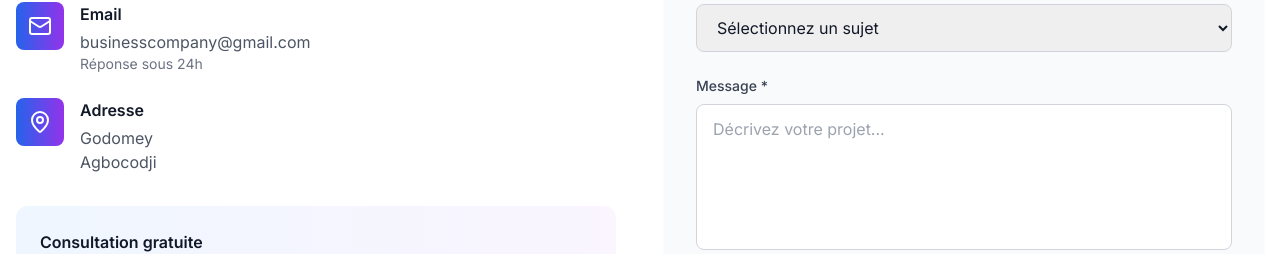
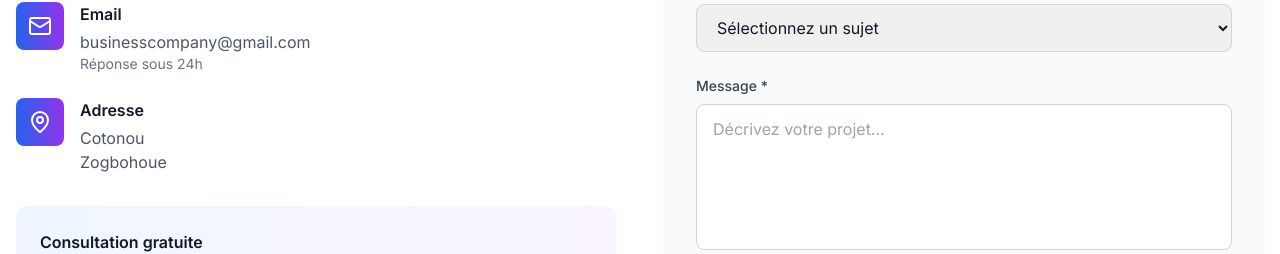
Before and after one commit to Moubarak321/ibtc, a Next.js app: page / in a window 1280 px wide. Shown: the part 4380-4634 px from the top of the page. Built offline with nearby package versions, Linux system fonts and the light colour scheme.

Commit message:
Localisation

```diff
--- a/app/contact/page.tsx
+++ b/app/contact/page.tsx
@@ -19,7 +19,7 @@ export default function ContactPage() {
               <div className="space-y-4">
                 <div>
                   <h3 className="font-semibold">Adresse</h3>
-                  <p className="text-gray-600">Godomey,Agbocodji</p>
+                  <p className="text-gray-600">Cotonou,Zogbohoue</p>
                 </div>
                 <div>
                   <h3 className="font-semibold">Téléphone</h3>
--- a/components/contactSection.tsx
+++ b/components/contactSection.tsx
@@ -140,8 +140,8 @@ const ContactSection = () => {
                   </motion.div>
                   <div>
                     <h4 className="font-semibold text-gray-900 mb-1">Adresse</h4>
-                    <p className="text-gray-600">Godomey</p>
-                    <p className="text-gray-600">Agbocodji</p>
+                    <p className="text-gray-600">Cotonou</p>
+                    <p className="text-gray-600">Zogbohoue</p>
                   </div>
                 </motion.div>
               </motion.div>
```
